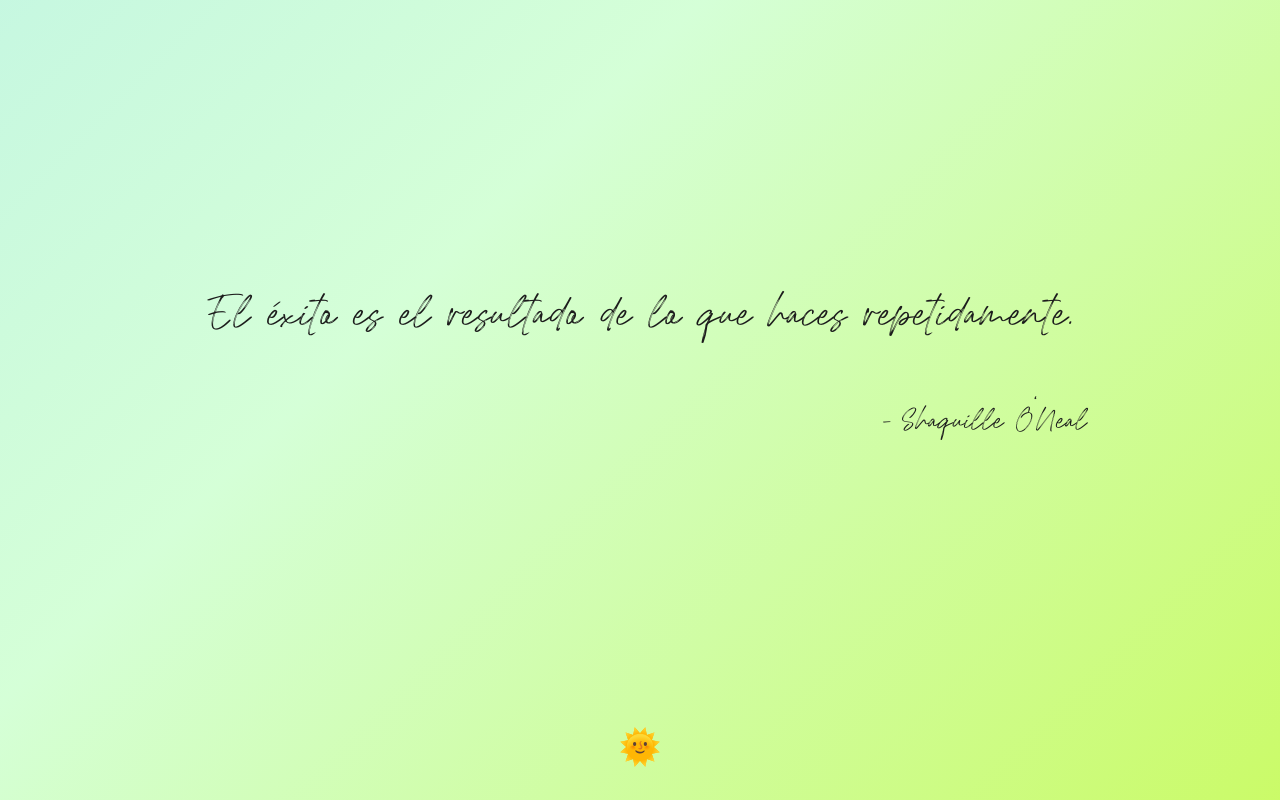
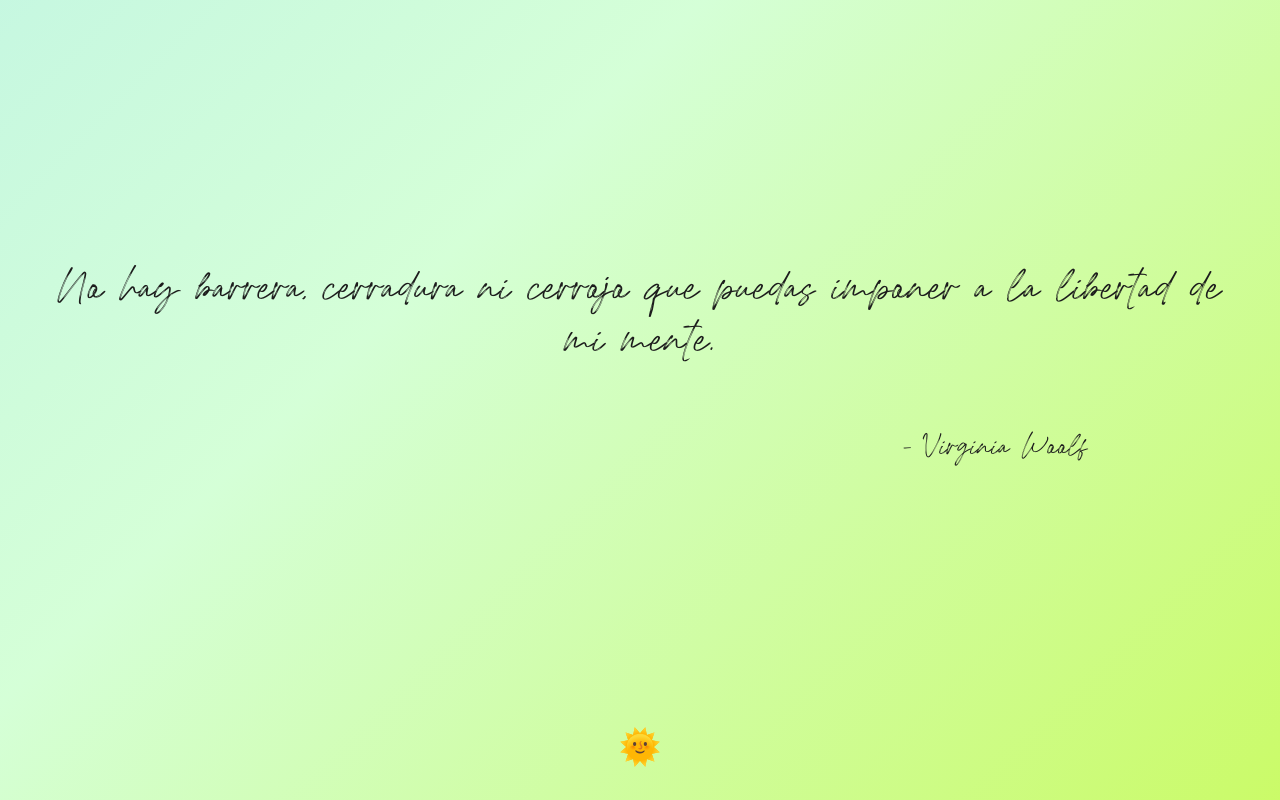
Before and after one commit to Jvbass/DailyQuote, a plain HTML site: page index.html in a window 1280 px wide. Drawn offline with Linux system fonts and the light colour scheme.

Commit message:
Update daily phrase Fri Nov 20 00:48:42 UTC 2026

```diff
--- a/index.html
+++ b/index.html
@@ -5,10 +5,10 @@
     <meta charset="UTF-8">
     <meta name="viewport" content="width=device-width, initial-scale=1.0">
     <link rel="stylesheet" href="styles.css">
-    <title>Motivate😉| Shaquille O'Neal</title>
+    <title>Motivate😉| Virginia Woolf</title>
 </head>
-<h1 class="quote">El éxito es el resultado de lo que haces repetidamente.</h1>
-<h3 class="author">- Shaquille O'Neal</h3>
+<h1 class="quote">No hay barrera, cerradura ni cerrojo que puedas imponer a la libertad de mi mente.</h1>
+<h3 class="author">- Virginia Woolf</h3>
 
 <button id="theme-toggle">
     <img id="theme-icon" src="./icons/sun-face.svg" alt="Icono de tema">
```
